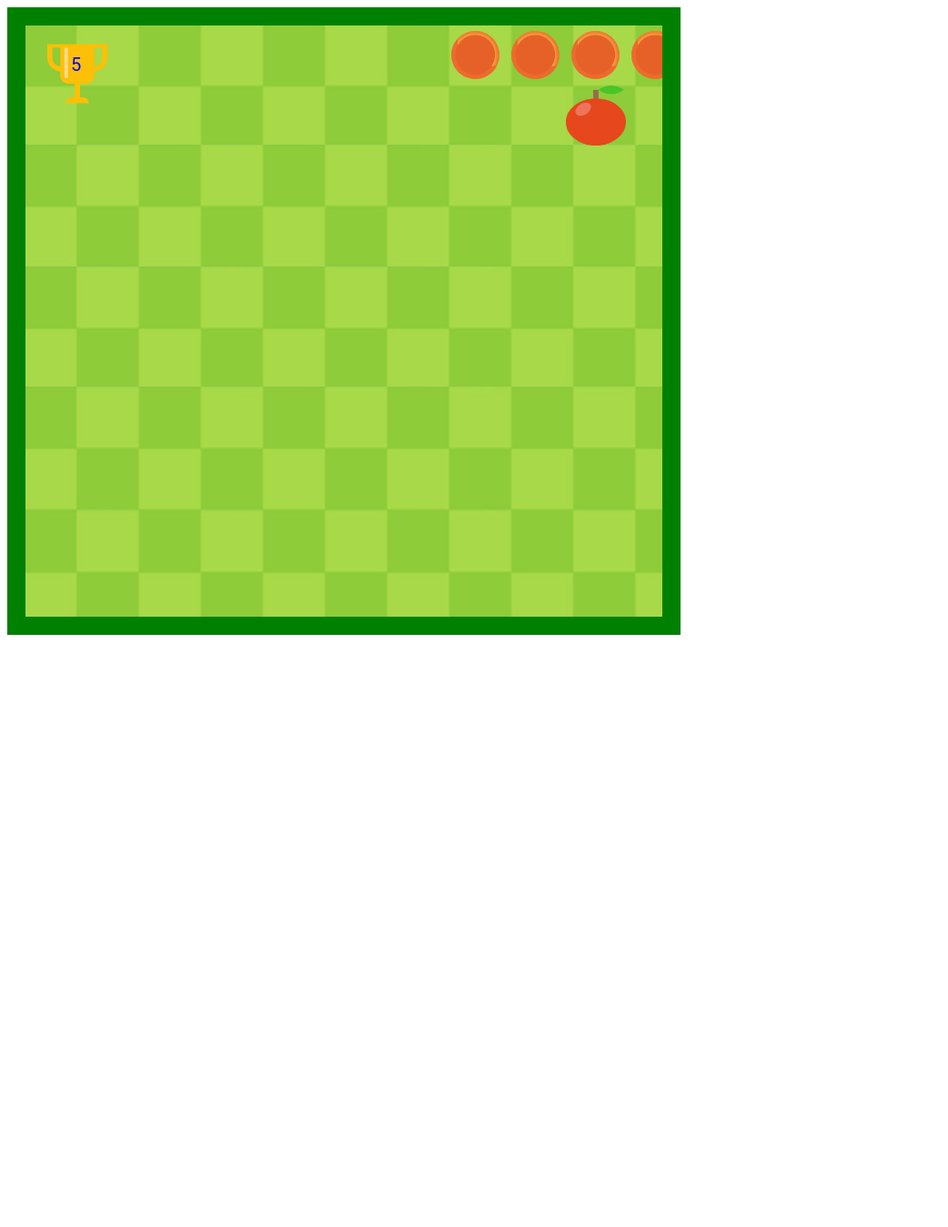
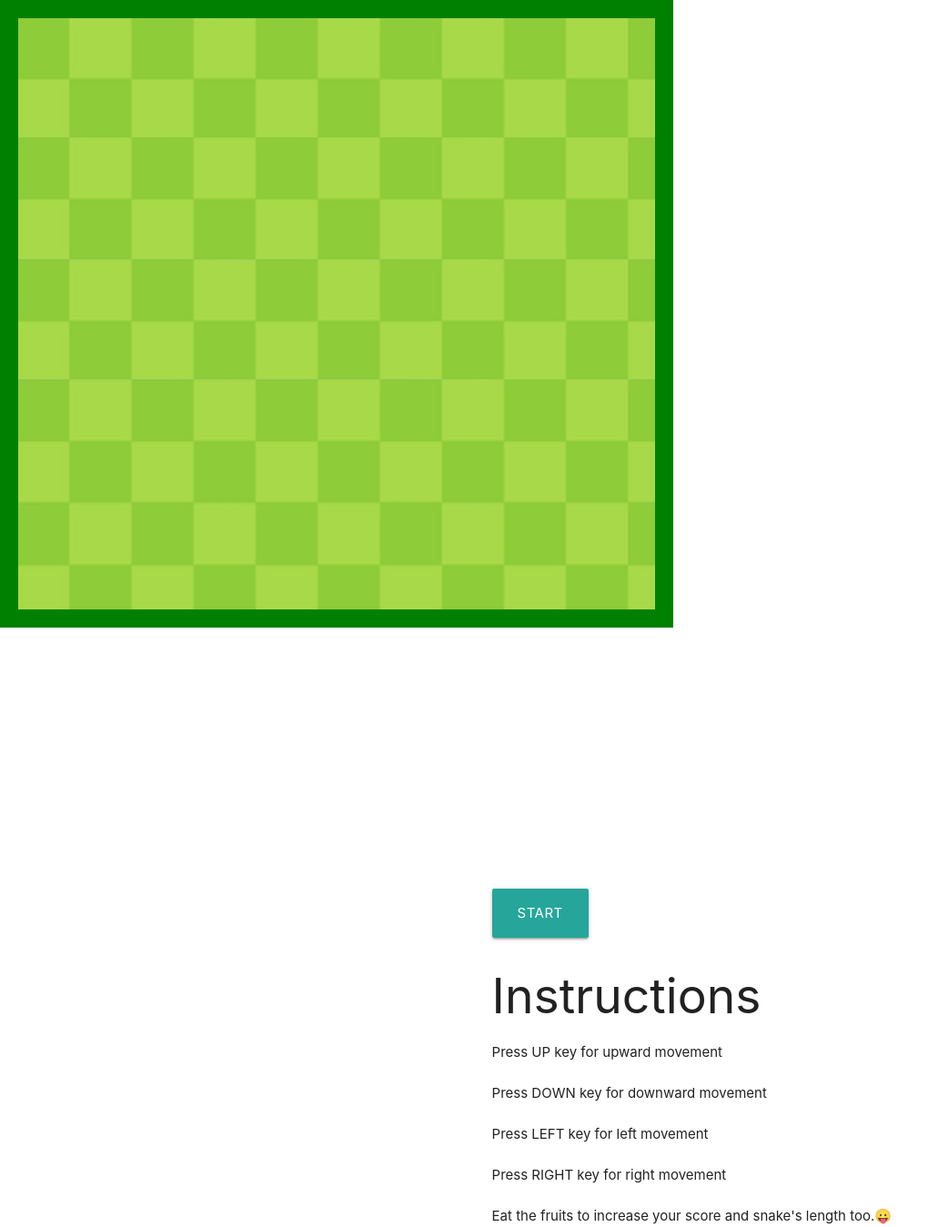
Before and after one commit to mukul2310/snake-game, a plain HTML site: page index.html in a window 1280 px wide. Shown: the whole page at 91% size, without its empty margins (0-1042 px from the left). Before the commit the page ends 800 px from the top, so only its background shows below. Drawn offline with nearby package versions, Linux system fonts and the light colour scheme.

Commit message:
Added start button and instructions

```diff
--- a/index.html
+++ b/index.html
@@ -4,6 +4,9 @@
 <head>
     <title>Snake Game</title>
     <link rel="icon" type="image/png" href="images/%E2%80%94Pngtree%E2%80%94cartoon%20cute%20little%20green%20snake_4181015.png">
+    <link rel="stylesheet" href="https://cdnjs.cloudflare.com/ajax/libs/materialize/1.0.0/css/materialize.min.css">
+
+  <link href="https://fonts.googleapis.com/icon?family=Material+Icons" rel="stylesheet">
     <style>
         #mycanvas {
             background-image: url("images/bg.jpg");
@@ -14,8 +17,25 @@
 </head>
 
 <body>
+	<div style="float: left;">
     <canvas id="mycanvas" style="align-content: center;"></canvas>
     <script src="main.js"></script>
+    </div>
+    <div style="float: right; margin-top: 280px; margin-right: 300px;">
+    	<a class="waves-effect waves-light btn-large" onclick="start()" >Start</a>
+    	<span>
+    		<h2>Instructions</h2>
+    		Press UP key for upward movement<br><br>
+
+    		Press DOWN key for downward movement<br><br>
+
+    		Press LEFT key for left movement<br><br>
+
+    		Press RIGHT key for right movement<br><br>
+
+    		Eat the fruits to increase your score and snake's length too.😛
+    	</span>
+    </div>
 </body>
 
 </html>
--- a/main.js
+++ b/main.js
@@ -131,5 +131,11 @@ draw();
     update();
 
 }
+
+init();
+function start()
+{
 init();
 f = setInterval(gameloop, 150);
+
+}
```
